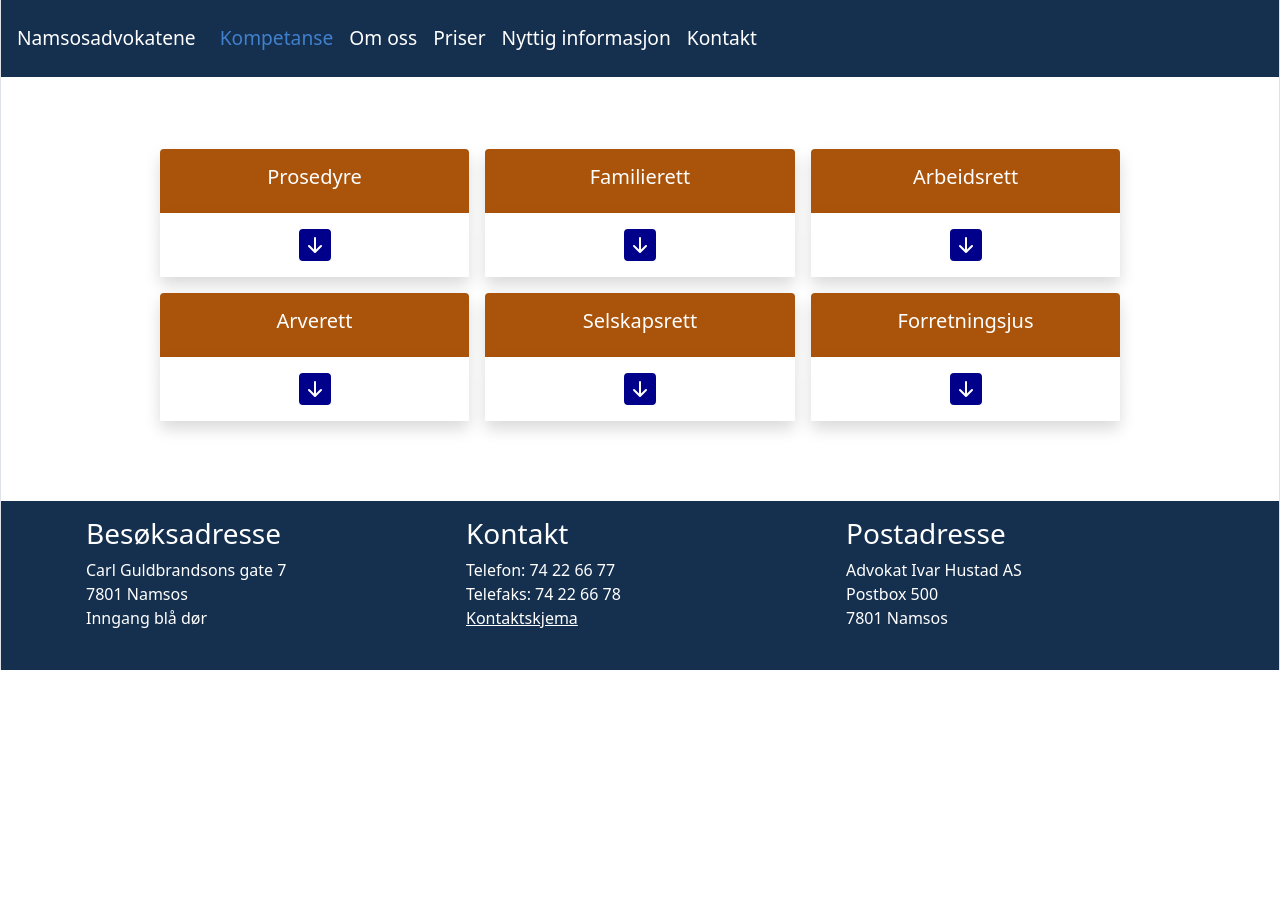
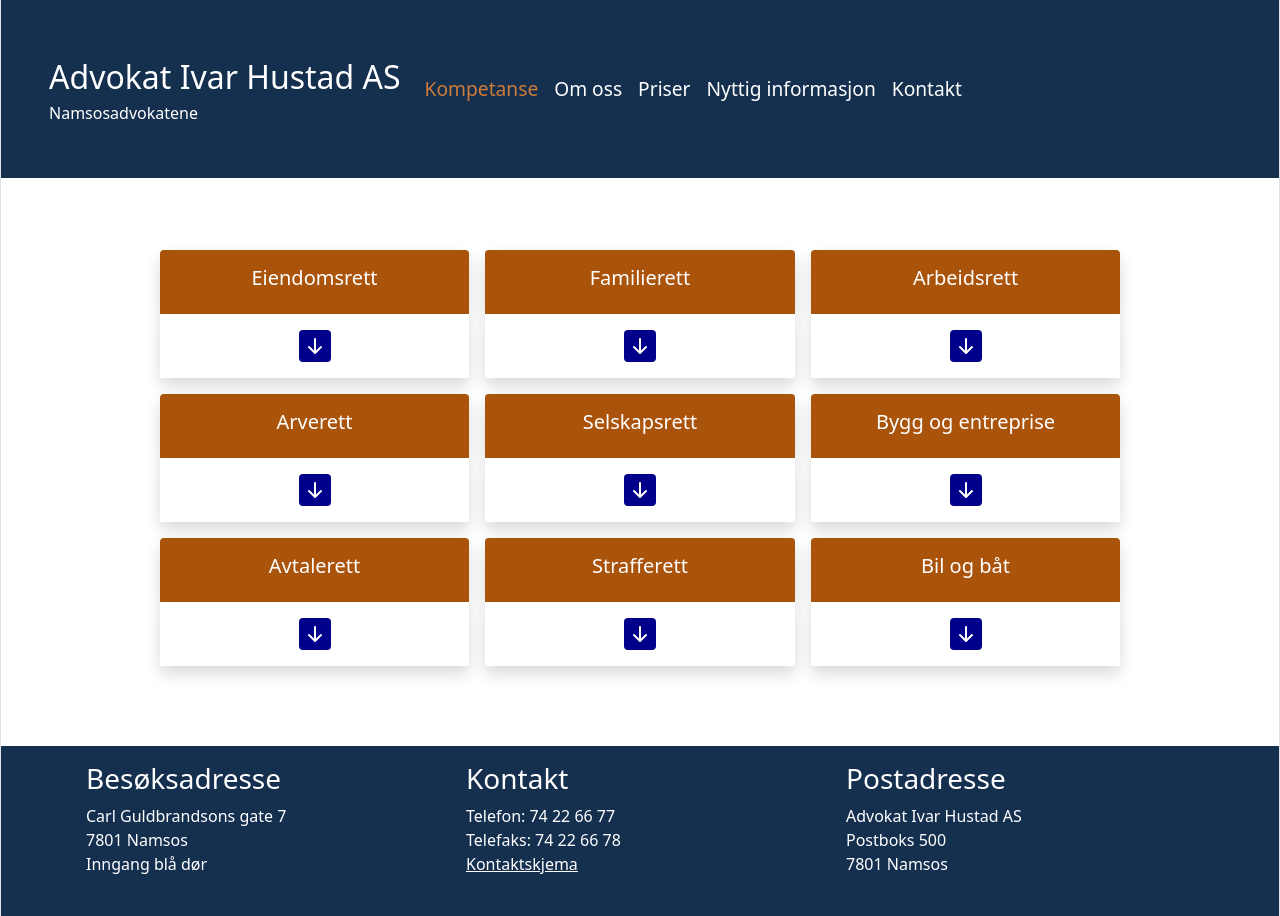
Before and after one commit to kodakorg/namsosadv, a Node server app: page /redesign1/kompetanse in a window 1280 px wide. Before the commit the page ends 670 px from the top, so only its background shows below. Run offline with Node 20, Linux system fonts and the light colour scheme.

Commit message:
Updated redsign1

```diff
--- a/public/redesign1/css/css.css
+++ b/public/redesign1/css/css.css
@@ -60,6 +60,15 @@ p {
 }
 
 .header a {
+  font-size: 2.5em;
+  color: white;
+}
+
+.liten {
+  font-size: 0.5em;
+}
+
+.header-nav a {
   font-size: 1.5em;
   color: white;
 }
@@ -134,13 +143,13 @@ span b {
 }
 
 .kontaktskjema-button .btn {
-  font-size: 24px;
-  padding: 24px;
+  font-size: 18px;
+  padding: 18px;
   width: 8em;
 }
 
 .btn {
-  background-color: #6cfdff;
+  background-color: #D2FEFF;
   color: black;
   font-size: 12px;
   padding: 12px;
@@ -227,11 +236,11 @@ span b {
 
 .header a:hover {
   text-decoration: none;
-  color: #4180cb;
+  color: #ce7c39;
 }
 
 .header .active{
-  color: #4180cb
+  color: #ce7c39
 }
 
 .custom-toggler .navbar-toggler-icon {
--- a/server.js
+++ b/server.js
@@ -168,27 +168,27 @@ app.post('/redesign1/kontakt', function (req, res) {
   html_string += "Forespørsel: " + tekst;
 
   if (typeof fnavn === 'undefined' || fnavn === null || fnavn === '') {
-    res.render('redesign1/pages/kontakt', {
+    res.render('redesign1/pages/tilbakemelding', {
       sjekk: false,
       message: "Fornavn mangler eller er tom"
     })
   } else if (typeof enavn === 'undefined' || enavn === null || enavn === '') {
-    res.render('redesign1/pages/kontakt', {
+    res.render('redesign1/pages/tilbakemelding', {
       sjekk: false,
       message: "Etternavn mangler eller er tom"
     })
   } else if (!validateEmail(epost)) {
-    res.render('redesign1/pages/kontakt', {
+    res.render('redesign1/pages/tilbakemelding', {
       sjekk: false,
       message: "Epost er feil formatert"
     })
   } else if (typeof tlf === 'undefined' || tlf === null || tlf === '') {
-    res.render('redesign1/pages/kontakt', {
+    res.render('redesign1/pages/tilbakemelding', {
       sjekk: false,
       message: "Telefonnummer mangler"
     })
   } else if (typeof tekst === 'undefined' || tekst === null || tekst === '') {
-    res.render('redesign1/pages/kontakt', {
+    res.render('redesign1/pages/tilbakemelding', {
       sjekk: false,
       message: "Forespørsel er tom"
     })
@@ -207,22 +207,17 @@ app.post('/redesign1/kontakt', function (req, res) {
       mailOptions.cc = epost;
     }
 
-    res.render('redesign1/pages/kontakt', {
-      sjekk: true,
-      message: JSON.stringify(mailOptions)
-    })
-
-    /*     transporter.sendMail(mailOptions, function (err, result) {
+    transporter.sendMail(mailOptions, function (err, result) {
       if (err) {
-            res.render('pages/tilbakemelding', {
+        res.render('redesign1/pages/tilbakemelding', {
           sjekk: false,
           message: err
         })
       } else {
         transporter.close();
-            res.render('pages/tilbakemelding', { sjekk: true })
+        res.render('redesign1/pages/tilbakemelding', { sjekk: true })
       }
-        }) */
+    })
   }
 });
 
--- a/views/redesign1/pages/kompetanse.ejs
+++ b/views/redesign1/pages/kompetanse.ejs
@@ -20,7 +20,7 @@
     <div class="row justify-content-md-center fw-bold">
       <div class="col-md-3 p-2">
         <div class="orange text-center rounded-top p-3 shadow">
-          <h5>Prosedyre</h5>
+          <h5>Eiendomsrett</h5>
         </div>
         <div class="shadow rounded-bottom">
           <div class="bg-white text-center p-3" data-bs-toggle="collapse" href="#prosedyre" role="button"
@@ -90,28 +86,17 @@
           </div>
           <div class="collapse" id="arbeidsrett">
             <div class="bg-white ps-4 pb-3">
-              HR<br>
-              HMS<br>
               Arbeidstvister<br>
-              Oppsigelse<br>
-              Avskjed<br>
+              Oppsigelse og avskjed<br>
               Nedbemanning<br>
-              Lønnsforhandlinger<br>
-              Tariffoppgjør<br>
-              Lønnsoppgjør<br>
-              Ledelse<br>
-              Suspensjon<br>
-              Drøftingsmøte<br>
               Arbeidsmiljøloven<br>
-              Erstatning<br>
-              Oppreising<br>
-              Søksmål
+              Erstatning og oppreisning
             </div>
           </div>
         </div>
       </div>
     </div>
-    <div class="row justify-content-md-center fw-bold pb-4">
+    <div class="row justify-content-md-center fw-bold">
       <div class="col-md-3 p-2">
         <div class="orange text-center rounded-top p-3 shadow">
           <h5>Arverett</h5>
@@ -157,22 +137,18 @@
           </div>
           <div class="collapse" id="selskapsrett">
             <div class="bg-white ps-4 pb-3">
-              Næringssalg<br>
-              Oppkjøp<br>
+              Styrearbeide<br>
+              Omstrukturering<br>
+              Kjøp og salg av næring<br>
               Selskapsetablering<br>
-              Styreledelse<br>
-              Aksjeposter<br>
-              Aksjekapital<br>
-              Selskapsformer<br>
-              Selskapsrettigheter<br>
-              Nærlingsliv
+              Selskapsrettigheter
             </div>
           </div>
         </div>
       </div>
       <div class="col-md-3 p-2">
         <div class="orange text-center rounded-top p-3 shadow">
-          <h5>Forretningsjus</h5>
+          <h5>Bygg og entreprise</h5>
         </div>
         <div class="shadow rounded-bottom">
           <div class="bg-white text-center p-3" data-bs-toggle="collapse" href="#forretningsjus" role="button"
@@ -186,11 +162,78 @@
           </div>
           <div class="collapse" id="forretningsjus">
             <div class="bg-white ps-4 pb-3">
-              Forretningsutvikling<br>
-              Oppstart<br>
-              Innrapportering<br>
-              Bedriftsledelse<br>
-              Selskapsveiledning
+              Anbudsregler<br>
+              KOFA<br>
+              Oppgjørstvister<br>
+              Standardvilkår
+            </div>
+          </div>
+        </div>
+      </div>
+    </div>
+    <div class="row justify-content-md-center fw-bold pb-4">
+      <div class="col-md-3 p-2">
+        <div class="orange text-center rounded-top p-3 shadow">
+          <h5>Avtalerett</h5>
+        </div>
+        <div class="shadow rounded-bottom">
+          <div class="bg-white text-center p-3" data-bs-toggle="collapse" href="#avtalerett" role="button"
+            aria-expanded="false" aria-controls="avtalerett">
+            <svg xmlns="http://www.w3.org/2000/svg" width="32" height="32" fill="darkblue"
+              class="bi bi-arrow-down-square-fill" viewBox="0 0 16 16">
+              <path
+                d="M2 0a2 2 0 0 0-2 2v12a2 2 0 0 0 2 2h12a2 2 0 0 0 2-2V2a2 2 0 0 0-2-2H2zm6.5 4.5v5.793l2.146-2.147a.5.5 0 0 1 .708.708l-3 3a.5.5 0 0 1-.708 0l-3-3a.5.5 0 1 1 .708-.708L7.5 10.293V4.5a.5.5 0 0 1 1 0z" />
+            </svg>
+            </a>
+          </div>
+          <div class="collapse" id="avtalerett">
+            <div class="bg-white ps-4 pb-3">
+              Kontraktsinngåelse<br>
+              Kontraktstolkning
+            </div>
+          </div>
+        </div>
+      </div>
+      <div class="col-md-3 p-2">
+        <div class="orange text-center rounded-top p-3 shadow">
+          <h5>Strafferett</h5>
+        </div>
+        <div class="shadow rounded-bottom">
+          <div class="bg-white text-center p-3" data-bs-toggle="collapse" href="#strafferett" role="button"
+            aria-expanded="false" aria-controls="strafferett">
+            <svg xmlns="http://www.w3.org/2000/svg" width="32" height="32" fill="darkblue"
+              class="bi bi-arrow-down-square-fill" viewBox="0 0 16 16">
+              <path
+                d="M2 0a2 2 0 0 0-2 2v12a2 2 0 0 0 2 2h12a2 2 0 0 0 2-2V2a2 2 0 0 0-2-2H2zm6.5 4.5v5.793l2.146-2.147a.5.5 0 0 1 .708.708l-3 3a.5.5 0 0 1-.708 0l-3-3a.5.5 0 1 1 .708-.708L7.5 10.293V4.5a.5.5 0 0 1 1 0z" />
+            </svg>
+            </a>
+          </div>
+          <div class="collapse" id="strafferett">
+            <div class="bg-white ps-4 pb-3">
+              Forsvarer<br>
+              Bistandsadvokat
+            </div>
+          </div>
+        </div>
+      </div>
+      <div class="col-md-3 p-2">
+        <div class="orange text-center rounded-top p-3 shadow">
+          <h5>Bil og båt</h5>
+        </div>
+        <div class="shadow rounded-bottom">
+          <div class="bg-white text-center p-3" data-bs-toggle="collapse" href="#bilogbaat" role="button"
+            aria-expanded="false" aria-controls="bilogbaat">
+            <svg xmlns="http://www.w3.org/2000/svg" width="32" height="32" fill="darkblue"
+              class="bi bi-arrow-down-square-fill" viewBox="0 0 16 16">
+              <path
+                d="M2 0a2 2 0 0 0-2 2v12a2 2 0 0 0 2 2h12a2 2 0 0 0 2-2V2a2 2 0 0 0-2-2H2zm6.5 4.5v5.793l2.146-2.147a.5.5 0 0 1 .708.708l-3 3a.5.5 0 0 1-.708 0l-3-3a.5.5 0 1 1 .708-.708L7.5 10.293V4.5a.5.5 0 0 1 1 0z" />
+            </svg>
+            </a>
+          </div>
+          <div class="collapse" id="bilogbaat">
+            <div class="bg-white ps-4 pb-3">
+              Selgeransvar<br>
+              Verkstedsansvar
             </div>
           </div>
         </div>
--- a/views/redesign1/pages/tilbakemelding.ejs
+++ b/views/redesign1/pages/tilbakemelding.ejs
@@ -6,7 +6,7 @@
 </head>
 
 <body>
-
+  <div class="content border-start border-end">
     <header>
       <% include ../partials/header %>
     </header>
@@ -14,7 +14,7 @@
     <div class="bg-white p-3" id="tilbakemelding">
       <% if (sjekk) { %>
         <p>Takk for forespørselen!</p>
-      <p>Skjemaet er sendt til Namsos Advokatene</p>
+        <p>Skjemaet er sendt til Namsosadvokatene</p>
         <% } else { %>
           <p>Feil ved innsending av skjema:</p>
           <p>
@@ -28,6 +28,7 @@
       <% include ../partials/foother %>
     </footer>
 
+  </div>
 </body>
 
 </html>
--- a/views/redesign1/partials/foother.ejs
+++ b/views/redesign1/partials/foother.ejs
@@ -17,7 +17,7 @@
       <div class="ps-3 col-sm-4 links">
         <h3>Postadresse</h3>
         Advokat Ivar Hustad AS<br>
-        Postbox 500<br>
+        Postboks 500<br>
         7801 Namsos
       </div>
     </div>
--- a/views/redesign1/partials/header.ejs
+++ b/views/redesign1/partials/header.ejs
@@ -1,12 +1,14 @@
 <nav class="navbar navbar-expand-md p-0">
-  <div class="container-fluid header p-3">
-    <a href="/redesign1" class="navbar-brand" id="hovedside">Namsosadvokatene</a>
+  <div class="container-fluid header p-5">
+    <a href="/redesign1" class="navbar-brand" id="hovedside">Advokat Ivar Hustad AS<br>
+      <div class="liten">Namsosadvokatene</div>
+    </a>
     <button type="button" class="navbar-toggler custom-toggler" data-bs-toggle="collapse"
       data-bs-target="#navbarCollapse">
       <span class="navbar-toggler-icon"></span>
     </button>
     <div class="collapse navbar-collapse" id="navbarCollapse">
-      <div class="navbar-nav">
+      <div class="navbar-nav header-nav">
         <a href="/redesign1/kompetanse" id="kompetanse" class="nav-item nav-link">Kompetanse</a>
         <a href="/redesign1/omoss" id="omoss" class="nav-item nav-link">Om oss</a>
         <a href="/redesign1/priser" id="priser" class="nav-item nav-link">Priser</a>
```
Also changed, not shown: other parts of views/redesign1/pages/kompetanse.ejs (+13 -22 lines), views/redesign1/pages/kontakt.ejs (+29 -40 lines), public/redesign1/images/map3.jpg (added). Lines whose indentation alone changed are shown as unchanged.
